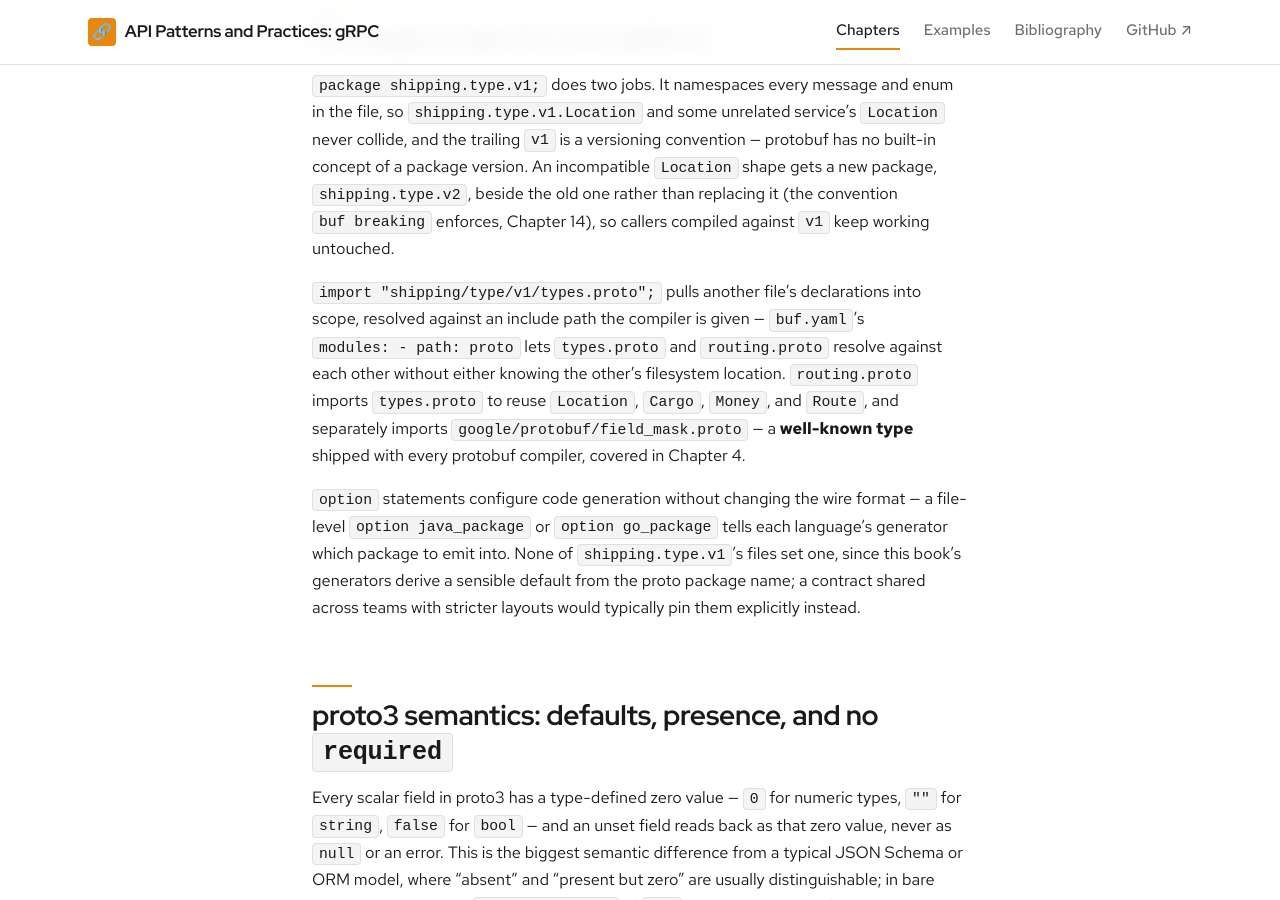
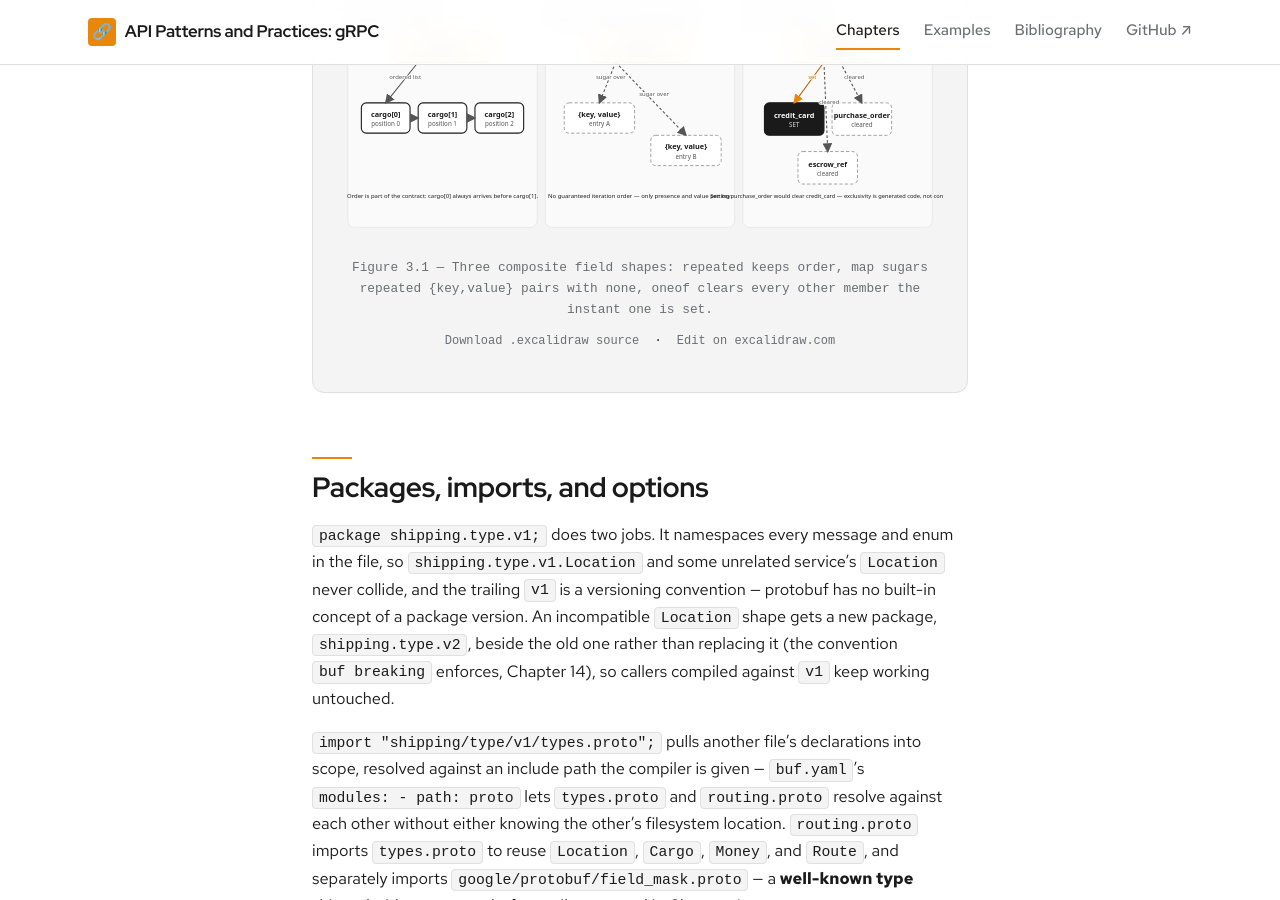
Before and after one commit to patterncatalyst/api-patterns-and-practices-grpc, a Jekyll site: the page built from _docs/03-protobuf-in-depth.md, in a window 1280 px wide and 900 px high, scrolled down 3101 px. Built offline with Jekyll 4.4.1, drawn with Linux system fonts in a browser that asks for light colours; some web fonts are replaced; some of the changed text lies outside the part shown.

Commit message:
docs(backfill): Ch3 figure — 03-field-shapes (repeated/map/oneof)
New Figure 3.1 (repeated vs map vs oneof semantics); existing protobuf-anatomy
renumbered to 3.2.

```diff
--- a/_docs/03-protobuf-in-depth.md
+++ b/_docs/03-protobuf-in-depth.md
@@ -48,6 +48,8 @@ message Booking {
 
 `oneof` says something `repeated` and plain fields can't: of this named group, **at most one is ever set**, and setting a second clears whichever was set first. None of the shipping types need one, but the shape recurs — a `PaymentMethod` that's a credit card *or* a purchase order *or* an escrow reference, never two at once. A `oneof` enforces that exclusivity at the type level, in every generated language, instead of leaving it an unenforced comment a caller will eventually violate. On the wire, an unset branch contributes nothing — the same LEN/VARINT/I64/I32 encoding every other field uses; the exclusivity is a generated-code guarantee (`WhichOneof()` in Python, a `case` enum in Java) layered over fields sharing one storage slot.
 
+{% include excalidraw.html file="03-field-shapes" alt="Three side-by-side panels contrasting the composite field shapes. Left, repeated: a Booking message with repeated Cargo cargo pointing to three ordered boxes, cargo[0] through cargo[2], chained left to right, with a note that order is part of the contract. Middle, map<K,V>: a Booking message with map<string,string> labels pointing with dashed sugar-over arrows to two {key,value} entry boxes positioned with no implied sequence, with a note that there is no guaranteed iteration order. Right, oneof: a PaymentMethod message with oneof method pointing to three member boxes, credit_card filled solid and labeled SET reached by a solid amber set arrow, purchase_order and escrow_ref both dashed and labeled cleared, with a note that setting purchase_order would clear credit_card because the exclusivity is a generated-code guarantee, not a convention." caption="Figure 3.1 — Three composite field shapes: repeated keeps order, map sugars repeated {key,value} pairs with none, oneof clears every other member the instant one is set." %}
+
 ## Packages, imports, and options
 
 `package shipping.type.v1;` does two jobs. It namespaces every message and enum in the file, so `shipping.type.v1.Location` and some unrelated service's `Location` never collide, and the trailing `v1` is a versioning convention — protobuf has no built-in concept of a package version. An incompatible `Location` shape gets a new package, `shipping.type.v2`, beside the old one rather than replacing it (the convention `buf breaking` enforces, Chapter 14), so callers compiled against `v1` keep working untouched.
@@ -68,7 +70,7 @@ proto3 has no `required` keyword — proto2 had one, and proto3 removed it perma
 
 Field numbers are typed as `int32`, but the usable range is far narrower, for wire efficiency. A key byte is computed as `(field_number << 3) | wire_type`. Numbers 1 through 15 fit that into a single VARINT byte; 16 needs a second byte, because `16 << 3 | wire_type` exceeds one byte's 7 usable bits. Fields reached for first in `Booking` or `Cargo` — serialized every call — should get tag numbers 1 through 15: a one-byte tax instead of a two-byte one, a real cost at `RoutingService`'s volume.
 
-{% include excalidraw.html file="03-protobuf-anatomy" alt="A Money message with two string fields, currency (tag 1) and amount (tag 2), shown alongside its 14-byte serialized form: a 0x0A key byte decoding to field 1 wire type 2, a length byte, the UTF-8 bytes for USD, a 0x12 key byte decoding to field 2 wire type 2, a length byte, and the UTF-8 bytes for 1250.00, with a legend of the four wire types VARINT, I64, LEN, and I32." caption="Figure 3.1 — A message's anatomy: fields and tag numbers on the left, the wire bytes they produce on the right." %}
+{% include excalidraw.html file="03-protobuf-anatomy" alt="A Money message with two string fields, currency (tag 1) and amount (tag 2), shown alongside its 14-byte serialized form: a 0x0A key byte decoding to field 1 wire type 2, a length byte, the UTF-8 bytes for USD, a 0x12 key byte decoding to field 2 wire type 2, a length byte, and the UTF-8 bytes for 1250.00, with a legend of the four wire types VARINT, I64, LEN, and I32." caption="Figure 3.2 — A message's anatomy: fields and tag numbers on the left, the wire bytes they produce on the right." %}
 
 This is also why a field number, once shipped, is permanent in a way a field *name* never has to be. Renaming `Booking.id` to `Booking.bookingId` changes nothing over the wire — the generated accessor name changes, the bytes do not, since the wire format never encodes the string `"id"` anywhere. Reusing tag `1` for a different field after `Booking.id` has shipped is a different story: every message serialized under the old definition still has a `1`-tagged LEN value in its bytes, and a parser built against the new definition decodes those old bytes as whatever `1` means now, silently, with no error. The field number is the contract; the field name is documentation for humans. Chapter 14 builds an evolution discipline on exactly this distinction.
 
```
Also changed, not shown: assets/diagrams/03-field-shapes.svg (added), 1 other file.
